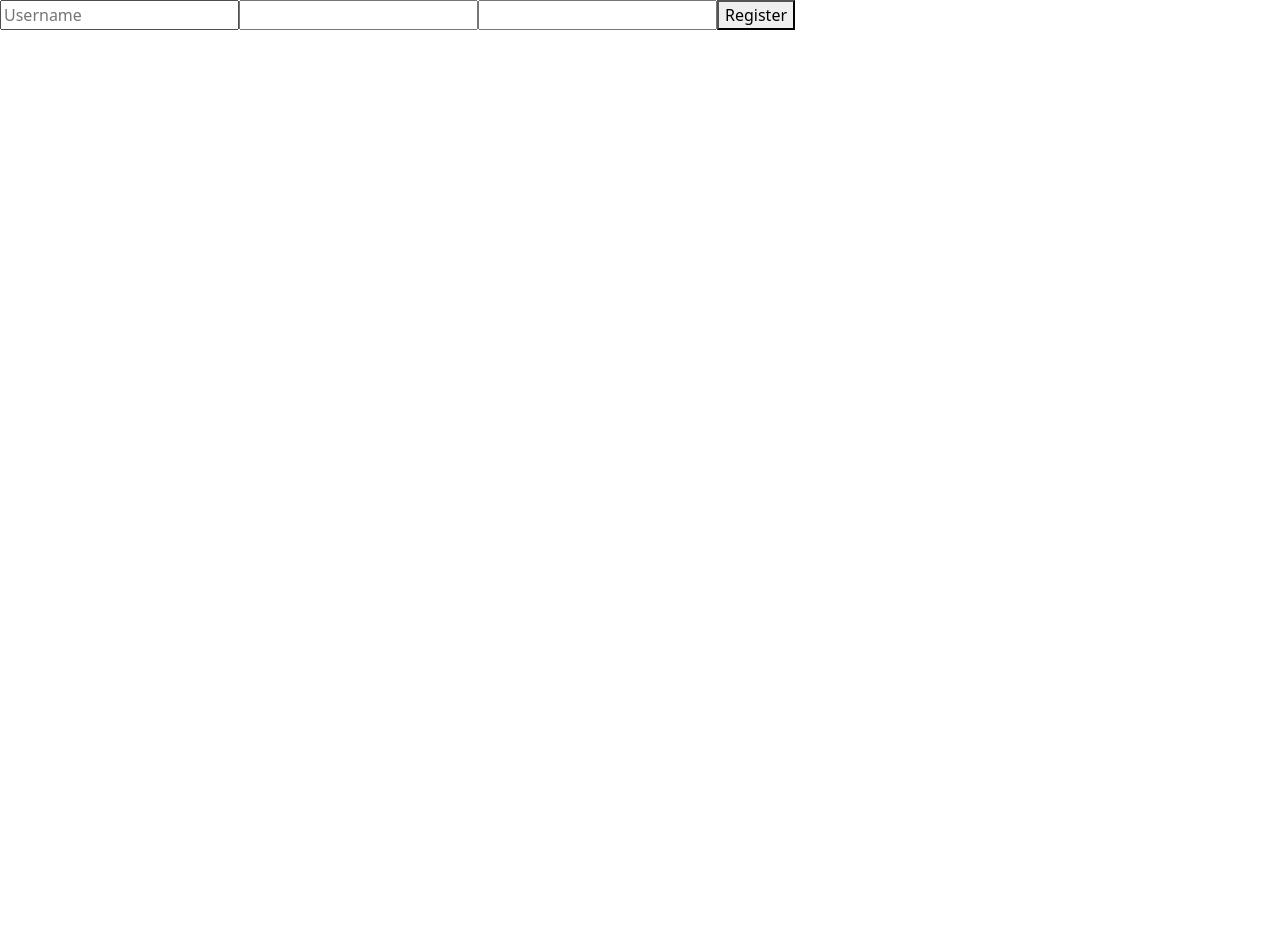
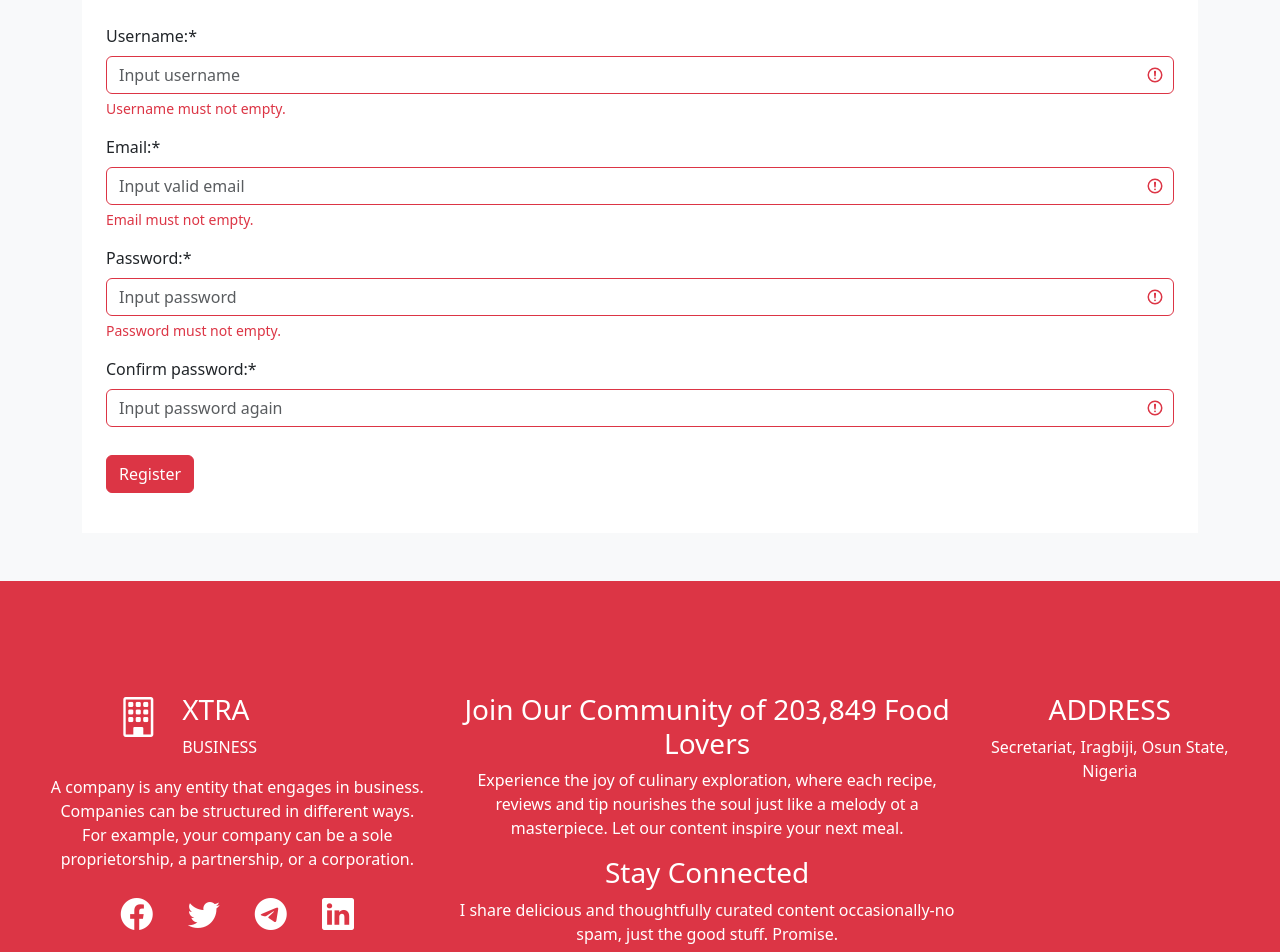
Before and after one commit to Azeezbank/myblog, a React (Vite) app: page /Register in a window 1280 px wide. Shown: the top 952 px of the page. Before the commit the page ends 800 px from the top, so only its background shows below. Built offline with nearby package versions, Linux system fonts and the light colour scheme.

Commit message:
register added

```diff
--- a/src/Components/Password.jsx
+++ b/src/Components/Password.jsx
@@ -141,8 +141,8 @@ function Password() {
             placeholder='Input Username'
             required
           />
-          <div className='valid-feedback'>Valid</div>
-          <div className='invalid-feedback mb-4'>Username cannot be empty.</div>
+          <div className='valid-feedback mb-3'>Valid</div>
+          <div className='invalid-feedback mb-3'>Username cannot be empty.</div>
         </div>
         <div>
           <label className='form-label'>Password:*</label>
@@ -153,8 +153,8 @@ function Password() {
             className='form-control' placeholder='Input Password'
             required
           />
-          <div className='valid-feedback'>Valid</div>
-          <div className='invalid-feedback mb-4'>Password cannot be empty.</div>
+          <div className='valid-feedback mb-3'>Valid</div>
+          <div className='invalid-feedback mb-3'>Password cannot be empty.</div>
         </div>
         <button className='btn btn-danger' type="submit">Login</button>
         <p className={"text-danger text-center mt-4 mb-2"}>New to Bankky blog? <Link to={"/Register"}>Create Account</Link></p>
--- a/src/Components/Register.jsx
+++ b/src/Components/Register.jsx
@@ -1,12 +1,20 @@
 import React, { useState } from "react";
+import { Link } from "react-router-dom";
 
 const Register = () => {
   const [username, setUsername] = useState("");
   const [gmail, setGmail] = useState("");
   const [password, setPassword] = useState("");
+  const [confirmPassword, setConfirmPassword] = useState("");
+  const [mismatch, setMismatch] = useState(false);
+  const [success, setSuccess] = useState(false);
 
   const handleSubmit = async (event) => {
     event.preventDefault();
+    if (password != confirmPassword) {
+      setMismatch(true);
+      return;
+    }
 
     try {
       const response = await fetch("https://backend-i9tl.onrender.com/api/register", {
@@ -22,7 +30,7 @@ const Register = () => {
         setUsername("");
         setGmail("");
         setPassword("");
-        alert("Registration successfull");
+        setSuccess(true);
       } else {
         // Optionally handle non-OK responses here
         console.error("Failed to add user.");
@@ -35,31 +43,133 @@ const Register = () => {
 
   return (
     <>
-      <form onSubmit={handleSubmit}>
+    <div className="container-fluid bg-light pb-5">
+      <div className="container">
+      <form onSubmit={handleSubmit} className="bg-white p-4 was-validated">
+        <div>
+        <label htmlFor="username" className="form-label">Username:*</label>
         <input
           type="text"
           value={username}
+          id={"username"}
           onChange={(e) => setUsername(e.target.value)}
-          placeholder="Username"
+          placeholder="Input username"
+          className={"form-control"}
           required
         />
+          <div className="valid-feedback mb-4">Valid.</div> <div className="invalid-feedback mb-3">Username must not empty.</div>
+        </div>
 
+        <div>
+        <label htmlFor={"email"} className="form-label">Email:*</label>
         <input
           type="email"
           value={gmail}
+          id={"email"}
           onChange={(e) => setGmail(e.target.value)}
+          placeholder="Input valid email" className={"form-control"}
           required
         />
+          <div className="valid-feedback mb-3">Valid.</div> <div className="invalid-feedback mb-3">Email must not empty.</div>
+        </div>
 
+        <div>
+        <label htmlFor={"password "} className="form-label">Password:*</label>
         <input
           type="password"
           value={password}
+          id={"password"}
           onChange={(e) => setPassword(e.target.value)}
+          placeholder="Input password" className={"form-control"}
           required
         />
+          <div className="valid-feedback mb-3">Valid.</div> <div className="invalid-feedback mb-3">Password must not empty.</div>
+        </div>
 
-        <button type="submit">Register</button>
+        <label htmlFor={"confirmPasswors"} className="form-label">Confirm password:*</label>
+        <input type="password"
+          value={confirmPassword}
+          onChange={(e) => setConfirmPassword(e.target.value)}
+          placeholder="Input password again"
+          className="form-control mb-1"
+          required
+          />
+        {mismatch && <p className="text-danger mb-3">Password do not match</p>}
+
+        <button type="submit" className="btn btn-danger mt-4 mb-3">Register</button>
       </form>
+        {success && <p className="text-danger text-center pt-5">Registration successful, please <Link to={"/Password"}>login</Link></p>}
+      </div>
+      </div>
+
+      <div className="container-fluid bg-danger p-5 pt-3 text-center text-white">
+        <div className="row mt-5 mb-5">
+          <div className="col-sm-4">
+            <div className="row">
+              <div className="col-4 text-end pt-5">
+                <h1>
+                  <i className="bi bi-building"></i>
+                </h1>
+              </div>
+              <div className="col-8 text-start pt-5">
+                <h3>XTRA</h3>
+                <p>BUSINESS</p>
+              </div>
+            </div>
+            <p>
+              A company is any entity that engages in business. Companies can be
+              structured in different ways. For example, your company can be a
+              sole proprietorship, a partnership, or a corporation.
+            </p>
+            <div className="row mt-4">
+              <div className="col-2"></div>
+              <div className="col-2">
+                <h2>
+                  <i className="bi bi-facebook"></i>
+                </h2>
+              </div>
+              <div className="col-2">
+                <h2>
+                  <i className="bi bi-twitter"></i>
+                </h2>
+              </div>
+              <div className="col-2">
+                <h2>
+                  <i className="bi bi-telegram"></i>
+                </h2>
+              </div>
+              <div className="col-2">
+                <h2>
+                  <i className="bi bi-linkedin"></i>
+                </h2>
+              </div>
+              <div className="col-2"></div>
+            </div>
+          </div>
+          <div className="col-sm-8">
+
+            <div className="row">
+              <div className="col-sm-8 pt-5">
+                <h3>Join Our Community of 203,849 Food Lovers</h3>
+                <p>Experience the joy of culinary exploration, where each recipe, reviews
+                  and tip nourishes the soul just like a melody ot a masterpiece. Let our content inspire
+                  your next meal.
+                </p>
+                <h3>Stay Connected</h3>
+                <p>I share delicious and thoughtfully curated content occasionally-no spam, just the good stuff. Promise.</p>
+              </div>
+              <div className="col-sm-4 pt-5">
+                <h3>ADDRESS</h3>
+                <p>Secretariat, Iragbiji, Osun State, Nigeria</p>
+              </div>
+            </div>
+          </div>
+        </div>
+      </div>
+
+      <div className="container-fluid border-top border-light bg-danger text-center text-light p-5">
+      <p>Copyright 2024 Bankky Blogger || Alright Reserve <br/> Subscribe for newsletter</p>
+      </div>
     </>
   );
 };
```
